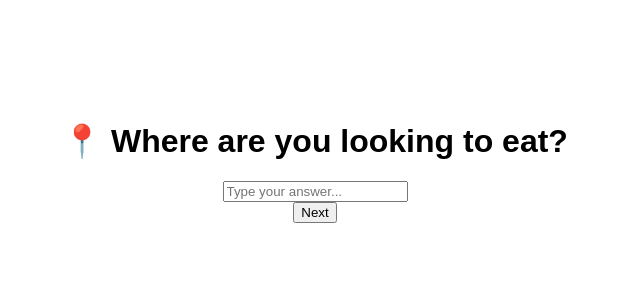
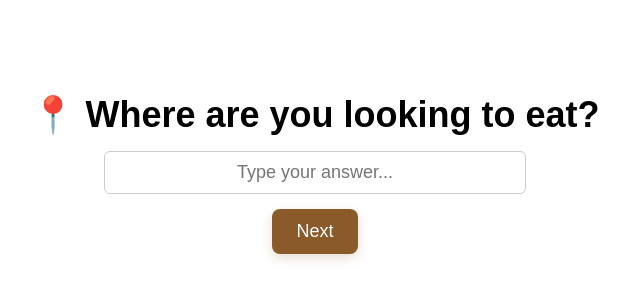
Before and after one commit to jysonn97/what-to-eat, a Next.js app: page /app in a window 1280 px wide. Shown: the part 246-546 px from the top of the page, without its empty margins (325-965 px from the left). Built offline with nearby package versions, Linux system fonts and the light colour scheme.

Commit message:
Update app.js

```diff
--- a/pages/app.js
+++ b/pages/app.js
@@ -4,15 +4,18 @@ import { useRouter } from "next/router";
 export default function AppPage() {
   const router = useRouter();
   const { location } = router.query; // Get location from URL
+
+  // State variables
   const [question, setQuestion] = useState("📍 Where are you looking to eat?");
   const [answer, setAnswer] = useState("");
   const [answers, setAnswers] = useState(location ? [{ question: "Location", answer: location }] : []);
   const [loading, setLoading] = useState(false);
   const [error, setError] = useState("");
 
+  // Handle 'Next' button click
   const handleNext = async () => {
     if (!answer.trim()) {
-      setError("📍 Please enter a response.");
+      setError("⚠️ Please enter a response.");
       return;
     }
 
@@ -31,12 +34,12 @@ export default function AppPage() {
       if (data.nextQuestion) {
         setQuestion(data.nextQuestion);
         setAnswers(updatedAnswers);
-        setAnswer("");
+        setAnswer(""); // Reset input field
       } else {
         router.push(`/recommendation?answers=${encodeURIComponent(JSON.stringify(updatedAnswers))}`);
       }
     } catch {
-      setError("⚠️ Something went wrong. Try again.");
+      setError("⚠️ Something went wrong. Please try again.");
     } finally {
       setLoading(false);
     }
@@ -44,14 +47,22 @@ export default function AppPage() {
 
   return (
     <div style={styles.container}>
-      <h1>{question}</h1>
-      <input value={answer} onChange={(e) => setAnswer(e.target.value)} placeholder="Type your answer..." />
-      {error && <p>{error}</p>}
-      <button onClick={handleNext}>{loading ? "Loading..." : "Next"}</button>
+      <h1 style={styles.title}>{question}</h1>
+      <input
+        style={styles.input}
+        value={answer}
+        onChange={(e) => setAnswer(e.target.value)}
+        placeholder="Type your answer..."
+      />
+      {error && <p style={styles.error}>{error}</p>}
+      <button style={styles.nextButton} onClick={handleNext} disabled={loading}>
+        {loading ? "Loading..." : "Next"}
+      </button>
     </div>
   );
 }
 
+/* Styling */
 const styles = {
   container: {
     display: "flex",
@@ -60,7 +71,40 @@ const styles = {
     alignItems: "center",
     height: "100vh",
     backgroundColor: "#fff",
-    fontFamily: "'Aptos', sans-serif",
+    fontFamily: "Aptos, sans-serif",
+    textAlign: "center",
+    padding: "0 20px",
+  },
+  title: {
+    fontSize: "clamp(22px, 3vw, 36px)", // Responsive size
+    fontWeight: "bold",
+    marginBottom: "15px",
+  },
+  input: {
+    width: "80%",
+    maxWidth: "400px",
+    fontSize: "18px",
+    padding: "10px",
+    borderRadius: "6px",
+    border: "1px solid #ccc",
+    outline: "none",
     textAlign: "center",
   },
+  error: {
+    color: "red",
+    fontSize: "14px",
+    marginTop: "8px",
+  },
+  nextButton: {
+    fontSize: "18px",
+    padding: "12px 24px",
+    backgroundColor: "#8B5A2B",
+    color: "#fff",
+    border: "none",
+    borderRadius: "8px",
+    cursor: "pointer",
+    transition: "all 0.3s ease",
+    marginTop: "15px",
+    boxShadow: "0px 4px 12px rgba(139, 90, 43, 0.2)",
+  },
 };
```
